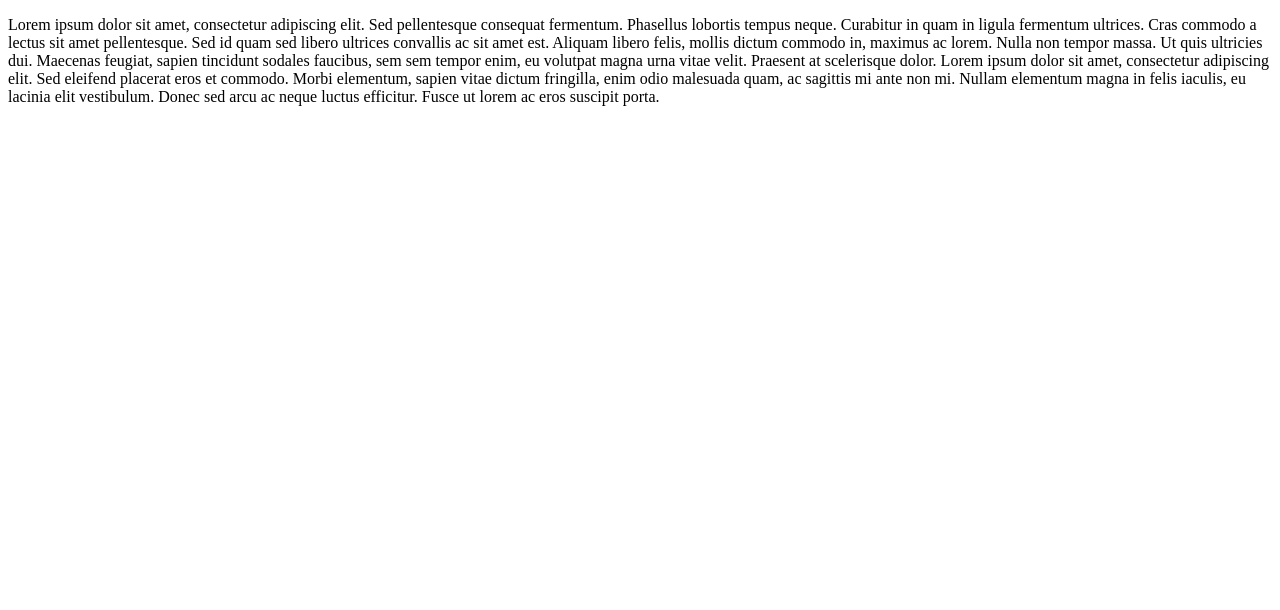
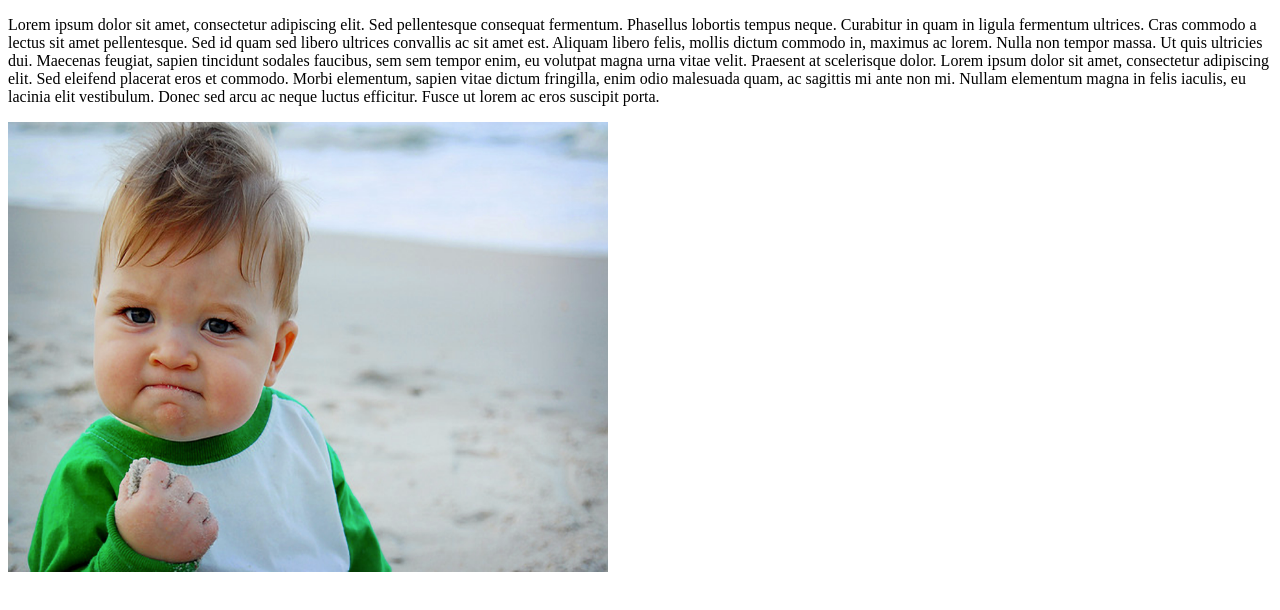
Before and after one commit to ainaziska/web_dev, a plain HTML site: page index.html in a window 1280 px wide. Drawn offline with Linux system fonts and the light colour scheme.

Commit message:
Successful kid meme

```diff
--- a/index.html
+++ b/index.html
@@ -2,12 +2,13 @@
 
 <html>
   <head>
-    <title>Page Title</title>
+    <title>Successful Kid Meme</title>
     <meta charset="utf-8">
   </head>
 
   <body>
     <p>Lorem ipsum dolor sit amet, consectetur adipiscing elit. Sed pellentesque consequat fermentum. Phasellus lobortis tempus neque. Curabitur in quam in ligula fermentum ultrices. Cras commodo a lectus sit amet pellentesque. Sed id quam sed libero ultrices convallis ac sit amet est. Aliquam libero felis, mollis dictum commodo in, maximus ac lorem. Nulla non tempor massa. Ut quis ultricies dui. Maecenas feugiat, sapien tincidunt sodales faucibus, sem sem tempor enim, eu volutpat magna urna vitae velit. Praesent at scelerisque dolor. Lorem ipsum dolor sit amet, consectetur adipiscing elit. Sed eleifend placerat eros et commodo. Morbi elementum, sapien vitae dictum fringilla, enim odio malesuada quam, ac sagittis mi ante non mi. Nullam elementum magna in felis iaculis, eu lacinia elit vestibulum. Donec sed arcu ac neque luctus efficitur. Fusce ut lorem ac eros suscipit porta. </p>
+    <img src="img/successfulkid.png" alt="Successful Kid meme" width="600" height="450">
   </body>
 
 </html>
```
